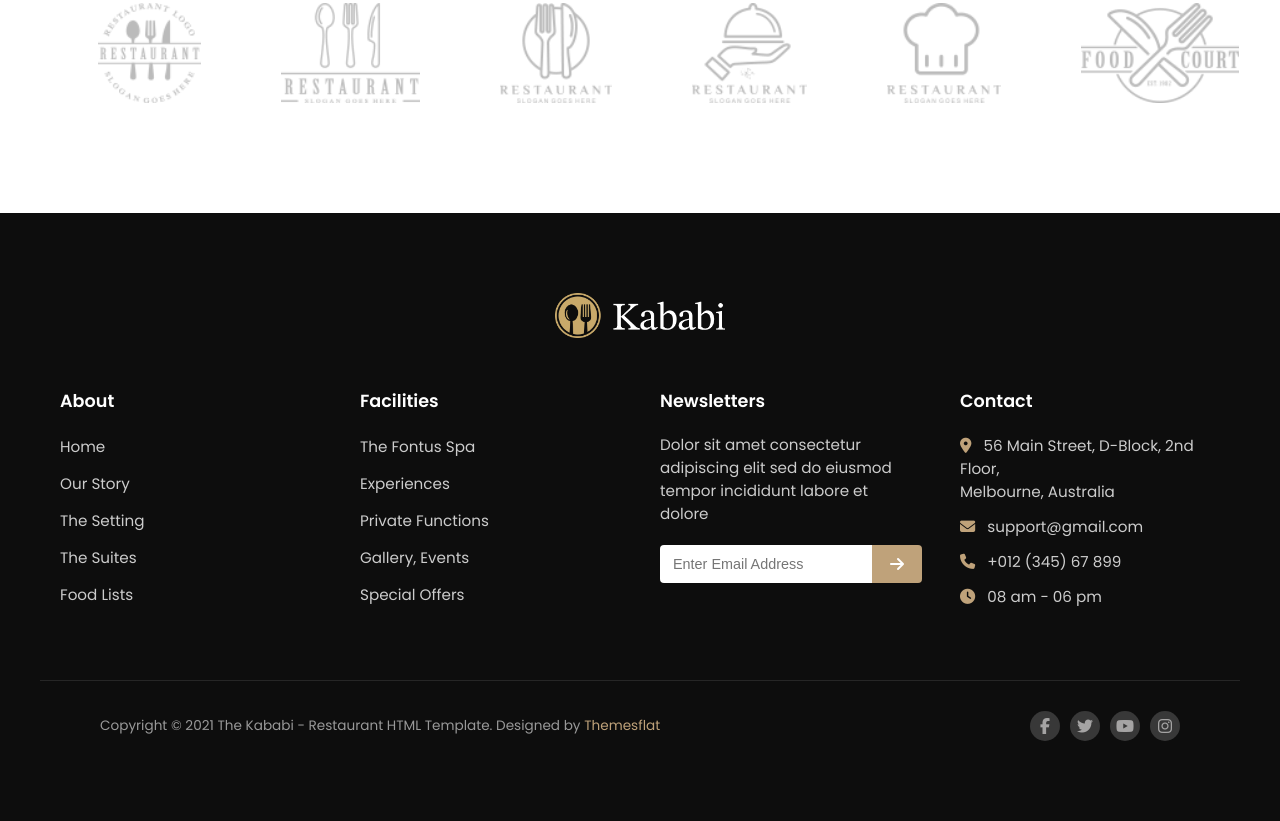
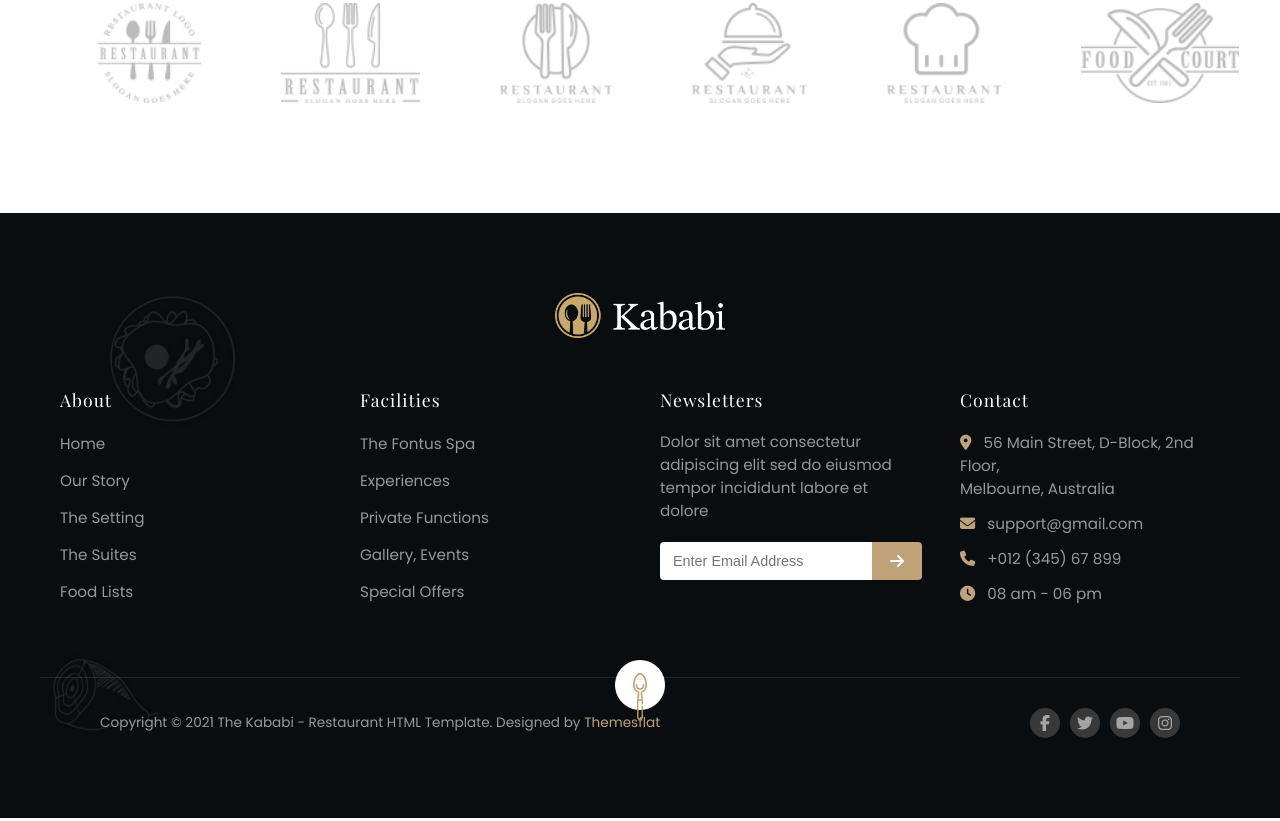
Before and after one commit to luciemtro/Kababi, a website: page index.html in a window 1280 px wide. Shown: the part 7571-8392 px from the top of the page. Drawn offline with nearby package versions, Linux system fonts and the light colour scheme; a web font is replaced by a local one.

Commit message:
Footer done

```diff
--- a/index.html
+++ b/index.html
@@ -530,6 +530,12 @@
 
       <!-- Footer Bottom -->
       <div class="footer__bottom">
+        <img
+          src="./assets/images/footer/iconup@2x.png"
+          style="width: 50px"
+          alt="cup"
+          class="cup-footer"
+        />
         <p>
           Copyright © 2021 The Kababi - Restaurant HTML Template. Designed by
           <a href="#">Themesflat</a>
--- a/scss/layout/_footer.scss
+++ b/scss/layout/_footer.scss
@@ -1,5 +1,6 @@
 .footer {
-  background-color: #0d0d0d;
+  background-image: url("../../assets/images/footer/img-ng-footer.jpg");
+  background-size: cover;
   color: #fff;
   padding: 80px 40px;
   font-family: "Poppins", sans-serif;
@@ -27,7 +28,8 @@
       font-size: 1.1rem;
       margin-bottom: 20px;
       color: #fff;
-      font-weight: 600;
+      font-weight: 400;
+      letter-spacing: 1px;
     }
 
     ul {
@@ -36,9 +38,9 @@
 
       li {
         margin-bottom: 12px;
-
+        color: #999797;
         a {
-          color: #ccc;
+          color: #999797;
           text-decoration: none;
           font-size: 0.95rem;
 
@@ -50,7 +52,7 @@
     }
 
     p {
-      color: #ccc;
+      color: #999797;
       font-size: 0.95rem;
       line-height: 1.5;
       margin-bottom: 20px;
@@ -152,7 +154,13 @@
     flex-direction: column;
     align-items: center;
     text-align: center;
-
+    position: relative;
+    .cup-footer {
+      position: absolute;
+      top: -30%;
+      left: 50%;
+      transform: translate(-50%);
+    }
     @media (min-width: 768px) {
       flex-direction: row;
       justify-content: space-between;
--- a/scss/main.scss
+++ b/scss/main.scss
@@ -35,6 +35,7 @@ button {
 h1,
 h2,
 h3,
+h4,
 .title {
   font-family: var(--font-title);
   font-weight: 700; /* 700 chargé */
```
Also changed, not shown: css/style.css, 1 other file.
